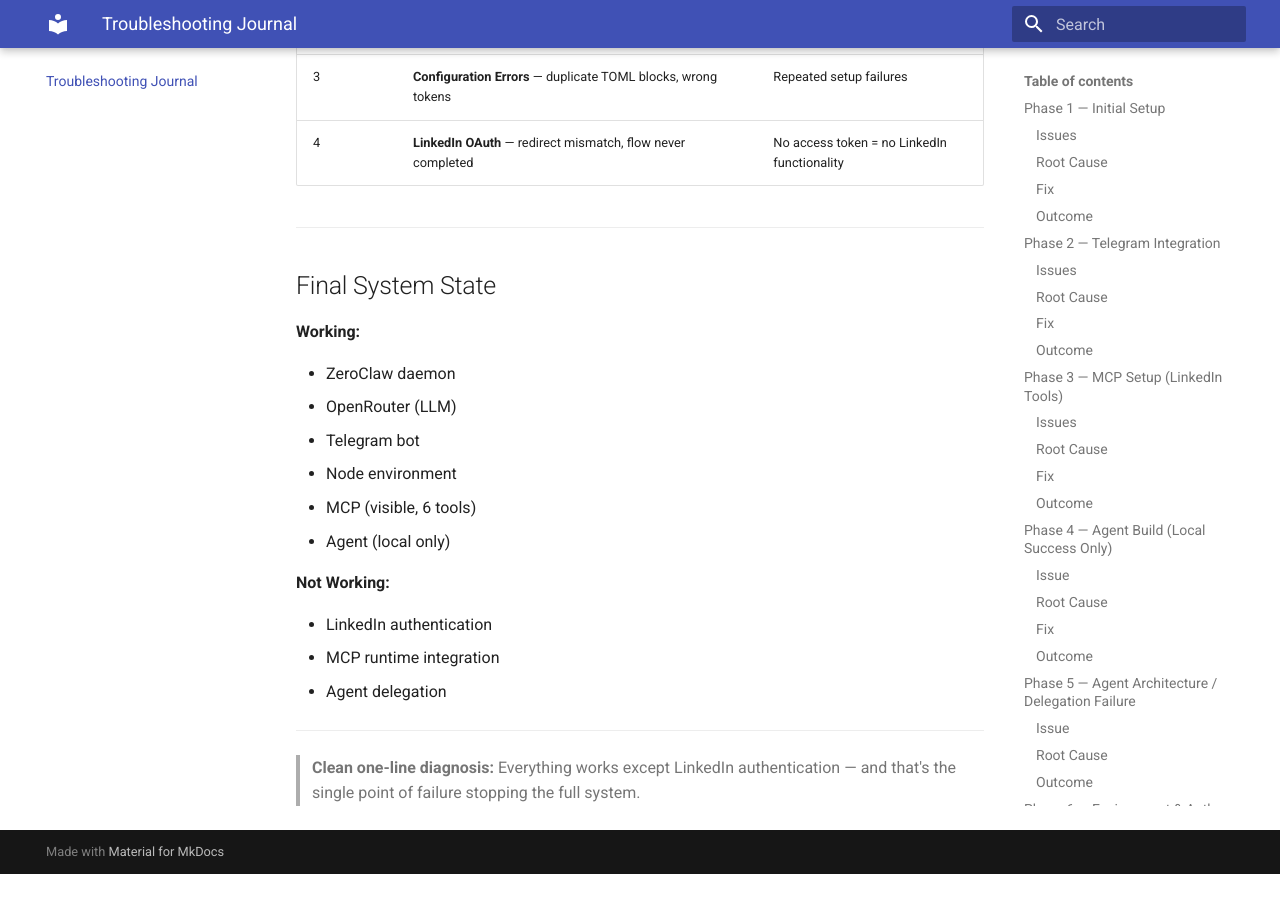
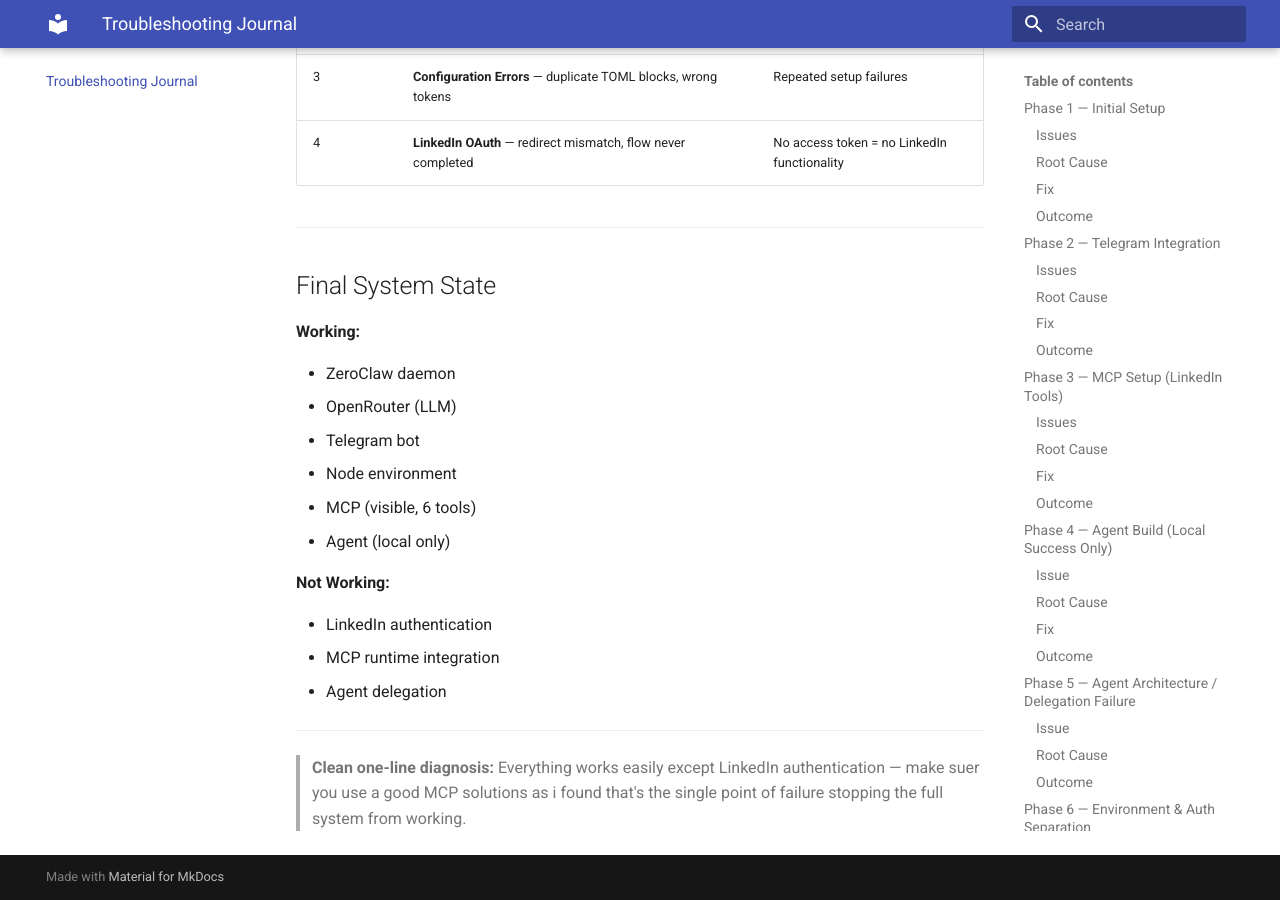
Before and after one commit to gjoldfield-01/my-zeroclaw-agents, an MkDocs documentation site: the page built from docs/03-Journal/fixing-errors.md, in a window 1280 px wide and 900 px high, scrolled down 5800 px. Built offline with MkDocs 1.6.1 and Material for MkDocs 9.7.7, drawn with Linux system fonts in a browser that asks for light colours; before the commit the page ends 6674 px from its top, so only the background shows below that.

Commit message:
Update closing diagnosis in troubleshooting journal

```diff
--- a/docs/03-Journal/fixing-errors.md
+++ b/docs/03-Journal/fixing-errors.md
@@ -216,4 +216,4 @@
 
 ---
 
-> **Clean one-line diagnosis:** Everything works except LinkedIn authentication — and that's the single point of failure stopping the full system.
+> **Clean one-line diagnosis:** Everything works easily except LinkedIn authentication — make suer you use a good MCP solutions as i found that's the single point of failure stopping the full system from working.
```
